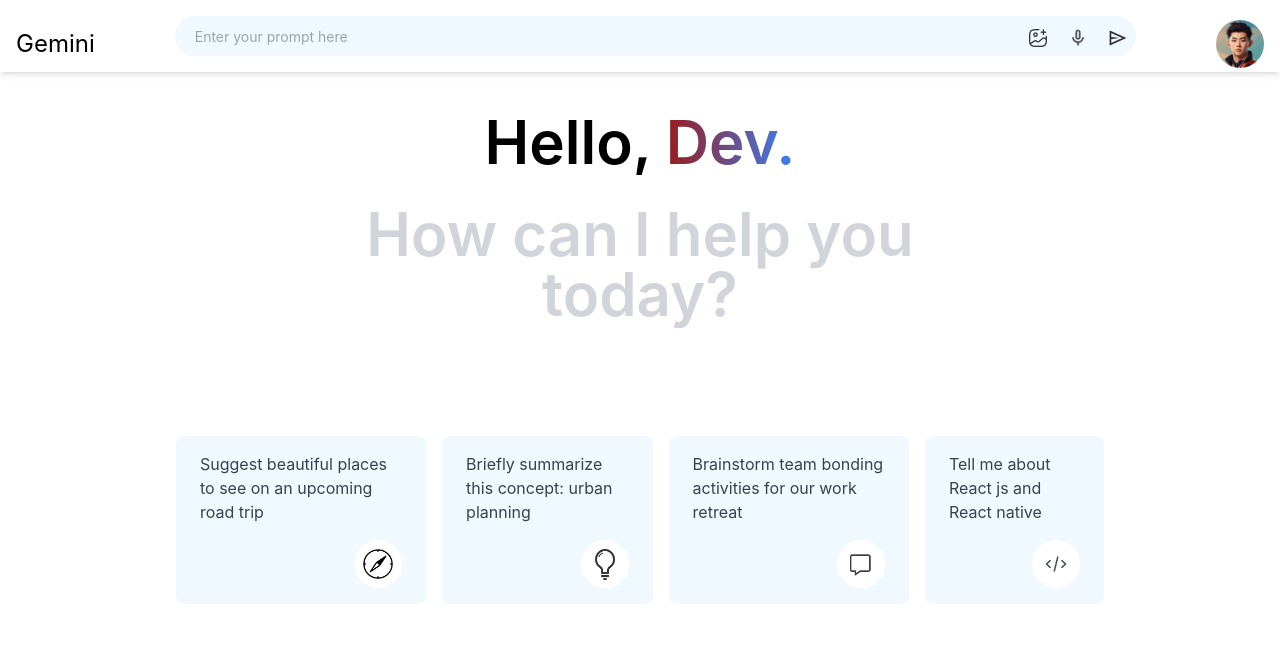
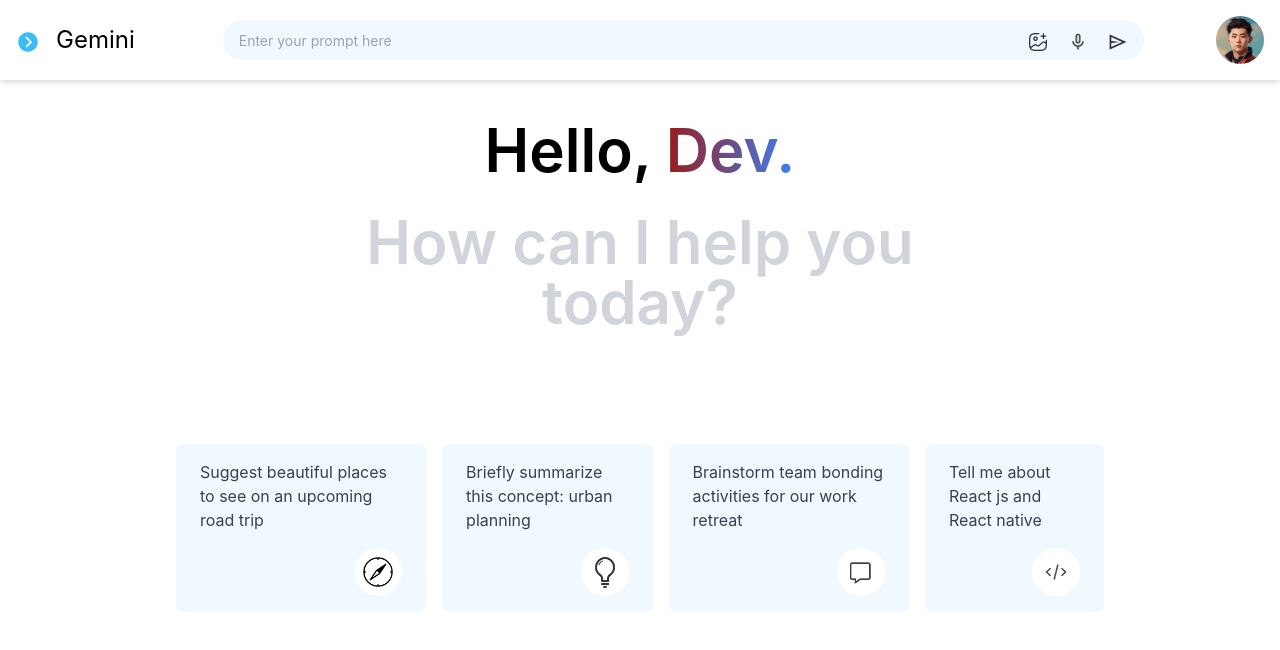
Before and after one commit to Debadattajena080/gemini2.0, a React (Create React App) app: page / in a window 1280 px wide. Shown: the top 650 px of the page. Built offline with nearby package versions, Linux system fonts and the light colour scheme; no server answers.

Commit message:
left bar added

```diff
--- a/package.json
+++ b/package.json
@@ -9,6 +9,7 @@
     "@testing-library/user-event": "^13.5.0",
     "react": "^18.2.0",
     "react-dom": "^18.2.0",
+    "react-icons": "^5.0.1",
     "react-markdown": "^9.0.1",
     "react-scripts": "5.0.1",
     "web-vitals": "^2.1.4"
--- a/src/components/LeftsideBar/leftbar.jsx
+++ b/src/components/LeftsideBar/leftbar.jsx
@@ -1,16 +1,13 @@
-import React, { useState } from "react";
-import MenuIcon from "../../gemini-assets/assets/menu_icon.png";
+import React from "react";
+
 import QuestionIcon from "../../gemini-assets/assets/question_icon.png";
 import HistoryIcon from "../../gemini-assets/assets/history_icon.png";
 import SettingIcon from "../../gemini-assets/assets/setting_icon.png";
+import GeolocationComponent from "../Location";
+// import { IoIosArrowDropleftCircle } from "react-icons/io";
+// import { IoIosArrowDroprightCircle } from "react-icons/io";
 
-const Leftbar = () => {
-  const [menuOpen, setMenuOpen] = useState(false);
-
-  const toggleMenu = () => {
-    setMenuOpen(!menuOpen);
-  };
-
+const Leftbar = ({ menuOpen, toggleMenu }) => {
   const iconData = [
     { image: QuestionIcon, name: "Question" },
     { image: HistoryIcon, name: "History" },
@@ -18,19 +15,8 @@
   ];
 
   return (
-    <div
-      className={`sticky left-0 top-0 bg-sky-50 h-screen py-4 px-6 flex flex-col justify-between ${
-        menuOpen ? "menu-open" : ""
-      }`}
-    >
+    <div className={`leftbar flex flex-col justify-between px-4 py-8 ${menuOpen ? "menu-open" : ""}`}>
       <div>
-        <img
-          src={MenuIcon}
-          alt="MenuIcon"
-          className="h-8 w-8 hover:cursor-pointer mb-6"
-          onClick={toggleMenu}
-        />
-
         {menuOpen && <span className="text-lg text-gray-500">Recent</span>}
       </div>
       {menuOpen && (
@@ -45,6 +31,9 @@
               <span className="ml-2">{icon.name}</span>
             </div>
           ))}
+          <div className="ml-4">
+            <GeolocationComponent />
+          </div>
         </div>
       )}
     </div>
--- a/src/components/Location.jsx
+++ b/src/components/Location.jsx
@@ -5,7 +5,6 @@
   const [longitude, setLongitude] = useState(null);
   const [error, setError] = useState(null);
   const [placeName, setPlaceName] = useState(null);
-
 
   useEffect(() => {
     const getLocation = () => {
@@ -49,15 +48,17 @@
     reverseGeocode();
   }, [latitude, longitude]);
 
+  console.log("PlaceName", placeName);
+
   return (
     <div>
       {error && <p>Error: {error}</p>}
       {latitude && longitude && (
         <p>
           {placeName && (
-            <p className="flex items-center font-semibold">
-              <span className=" text-xl mr-1">•</span>{" "}
-              <span className="text-xs">{placeName}</span>
+            <p className="flex items-center font-semibold text-gray-600">
+              <span className=" text-2xl mr-1">•</span>{" "}
+              <span className="text-sm">{placeName}</span>
             </p>
           )}
         </p>
--- a/src/components/Navbar.jsx
+++ b/src/components/Navbar.jsx
@@ -1,6 +1,8 @@
 import React from "react";
 import UserImage from "../gemini-assets/assets/user_icon.png";
 import SearchBar from "./SearchBar";
+import { IoIosArrowDropleftCircle } from "react-icons/io";
+import { IoIosArrowDroprightCircle } from "react-icons/io";
 
 const Navbar = ({
   searchQuery,
@@ -9,10 +11,21 @@
   handleVoiceSearch,
   isListening,
   transcript,
+  toggleMenu,
+  menuOpen,
 }) => {
   return (
-    <div className="sticky top-0 bg-white shadow-md z-10 px-4 pt-4 flex items-center ">
-      <h1 className="text-2xl hidden md:block">Gemini</h1>
+    <div className="sticky top-0 bg-white shadow-md z-10 py-4 px-4 flex items-center ">
+      {menuOpen ? (
+        <button onClick={toggleMenu}>
+          <IoIosArrowDropleftCircle className="text-2xl text-sky-400 mt-1" />
+        </button>
+      ) : (
+        <button  onClick={toggleMenu}>
+          <IoIosArrowDroprightCircle className="text-2xl text-sky-400 mt-1" />
+        </button>
+      )}
+      <h1 className="text-2xl hidden ml-4 md:block">Gemini</h1>
       <SearchBar
         searchQuery={searchQuery}
         handleSearchChange={handleSearchChange}
--- a/src/components/RightsideBar/rigthbar.jsx
+++ b/src/components/RightsideBar/rigthbar.jsx
@@ -8,7 +8,7 @@
 import runChat from "../../config/gemini";
 import Result from "../Result";
 
-const Rightbar = () => {
+const Rightbar = ({ menuOpen, toggleMenu }) => {
   const [searchQuery, setSearchQuery] = useState("");
   const [resultData, setResultData] = useState("");
   const [showResult, setShowResult] = useState(false);
@@ -69,7 +69,7 @@
   };
 
   return (
-    <>
+    <div>
       <Navbar
         searchQuery={searchQuery}
         handleSearchChange={handleSearchChange}
@@ -77,8 +77,10 @@
         transcript={transcript}
         handleVoiceSearch={handleVoiceSearch}
         isListening={isListening}
+        toggleMenu={toggleMenu}
+        menuOpen={menuOpen}
       />
-
+      <div className="flex">
         <div className="px-4 mb-6 md:px-10">
           {!showResult ? (
             <>
@@ -142,7 +144,8 @@
             </div>
           )}
         </div>
-    </>
+      </div>
+    </div>
   );
 };
 
--- a/src/components/SearchBar.jsx
+++ b/src/components/SearchBar.jsx
@@ -2,7 +2,6 @@
 import MicIcon from "../gemini-assets/assets/mic_icon.png";
 import GalleryIcon from "../gemini-assets/assets/gallery_icon.png";
 import SendIcon from "../gemini-assets/assets/send_icon.png";
-import GeolocationComponent from "./Location";
 
 const SearchBar = ({
   searchQuery,
@@ -14,9 +13,8 @@
 }) => {
   return (
     <div className="relative flex-grow sm:mx-20">
-      <div className="flex justify-center">
       <input
-          className="rounded-full bg-sky-50 h-10 px-5 text-sm focus:outline-none w-full"
+        className="rounded-full bg-sky-50 h-10 ml-2 px-4 text-sm focus:outline-none w-full"
         type="text"
         name="search"
         placeholder="Enter your prompt here"
@@ -57,10 +55,6 @@
         </button>
       </div>
     </div>
-      <div className="py-2 md:ml-[32rem]">
-        <GeolocationComponent />
-      </div>
-    </div>
   );
 };
 
--- a/src/components/index.jsx
+++ b/src/components/index.jsx
@@ -1,18 +1,23 @@
-import React from "react";
+import React, { useState } from "react";
 import Rigthbar from "./RightsideBar/rigthbar.jsx";
-// import Leftbar from "./LeftsideBar/leftbar.jsx";
+import Leftbar from "./LeftsideBar/leftbar.jsx";
 
-const index = () => {
+const Index = () => {
+  const [menuOpen, setMenuOpen] = useState(false);
+
+  const toggleMenu = () => {
+    setMenuOpen(!menuOpen);
+  };
   return (
     <div className="flex">
       <div className="">
-        {/* <Leftbar /> */}
+        <Leftbar menuOpen={menuOpen} />
       </div>
       <div className="flex-1">
-        <Rigthbar />
+        <Rigthbar toggleMenu={toggleMenu} menuOpen={menuOpen} />
       </div>
     </div>
   );
 };
 
-export default index;
+export default Index;
--- a/src/config/gemini.js
+++ b/src/config/gemini.js
@@ -1,4 +1,3 @@
-
 const {
   GoogleGenerativeAI,
   HarmCategory,
@@ -44,6 +43,7 @@
     history: [],
   });
 
+
   const result = await chat.sendMessage(prompt);
   const response = result.response;
   return response.text();
--- a/src/index.css
+++ b/src/index.css
@@ -46,3 +46,23 @@
     transform: scale(1);
   }
 }
+.leftbar {
+  position: fixed;
+  left: -300px;
+  top: 5rem;
+  bottom: 0;
+  width: 300px;
+  background-color: #f0f0f0;
+  transition: left 0.5s ease;
+  z-index: 100;
+}
+
+.leftbar.menu-open {
+  left: 0;
+}
+
+@media (max-width: 768px) {
+  .leftbar {
+    top: 4.5rem; /* Adjust top position to 0 for mobile view */
+  }
+}
```
Also changed, not shown: 1 other file (tests, documents, lock files or other folders). Lines whose indentation alone changed are shown as unchanged.
